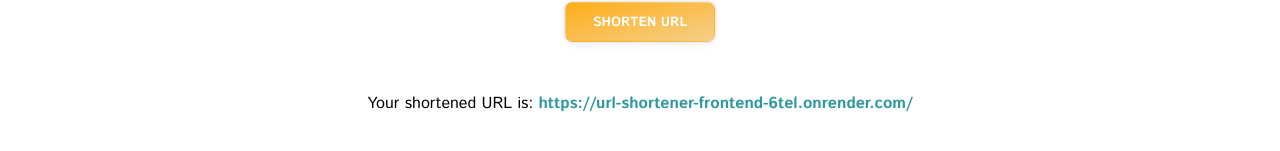
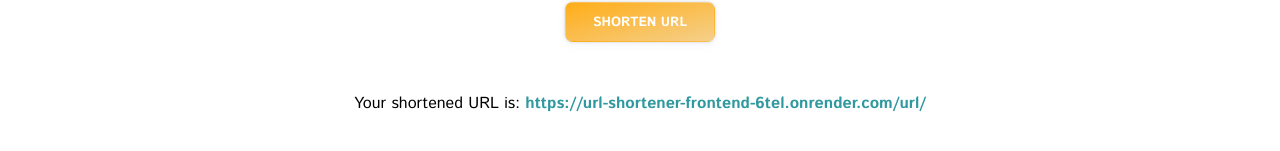
Before and after one commit to Gdr18/redis_link_shortener_frontend, a React (Vite) app: page / in a window 1280 px wide. Both pictures are taken after typing "https://example.com" into the empty fields and a click on the button "SHORTEN URL". Shown: the part 323-474 px from the top of the page. Built offline with nearby package versions, Linux system fonts and the light colour scheme; no server answers.

Commit message:
Corrigiendo errores de texto

```diff
--- a/src/components/pages/home.jsx
+++ b/src/components/pages/home.jsx
@@ -95,7 +95,7 @@ export default class Home extends Component {
 					<span>
 						Your shortened URL is:{' '}
 						<a href={this.state.urlOriginal} target='_blank' rel='noreferrer'>
-							https://url-shortener-frontend-6tel.onrender.com/{this.state.urlAcortada}
+							https://url-shortener-frontend-6tel.onrender.com/url/{this.state.urlAcortada}
 						</a>
 					</span>
 				) : null}
```
